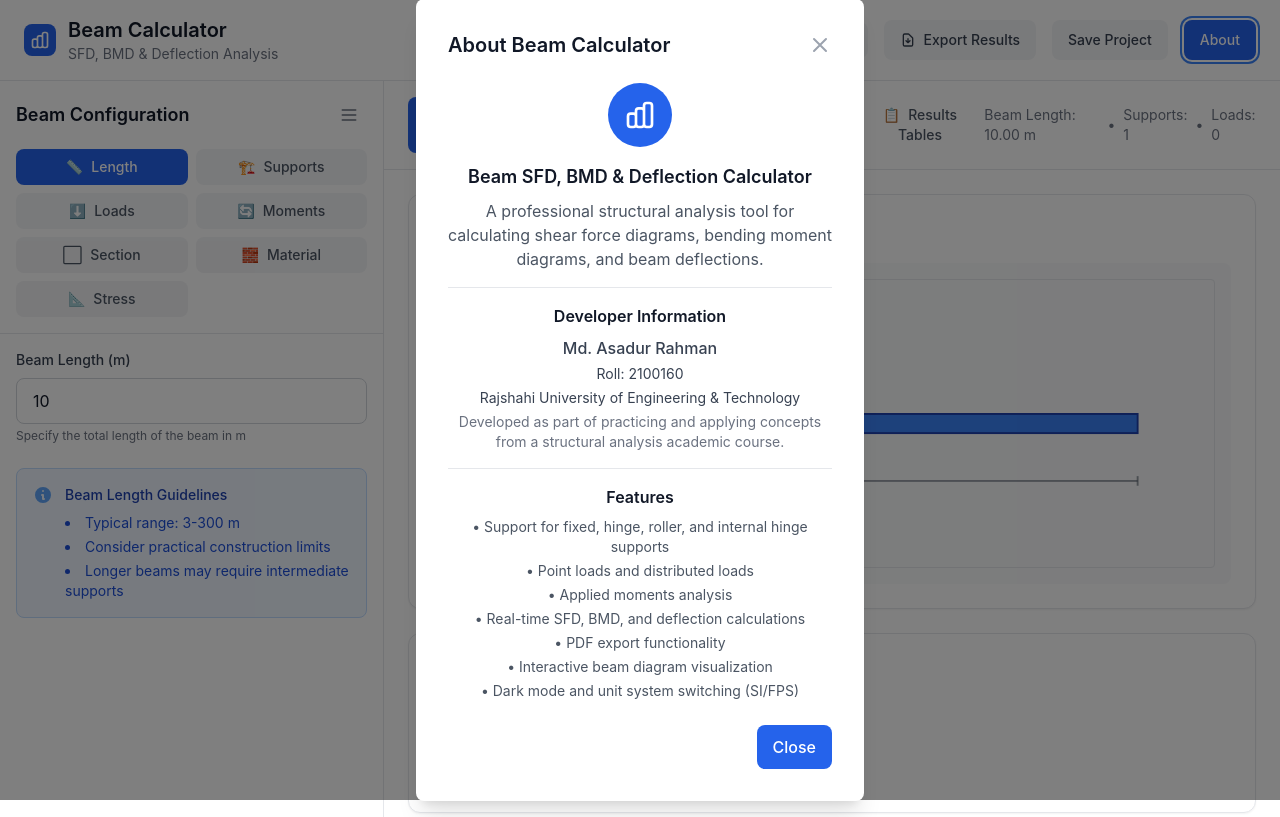
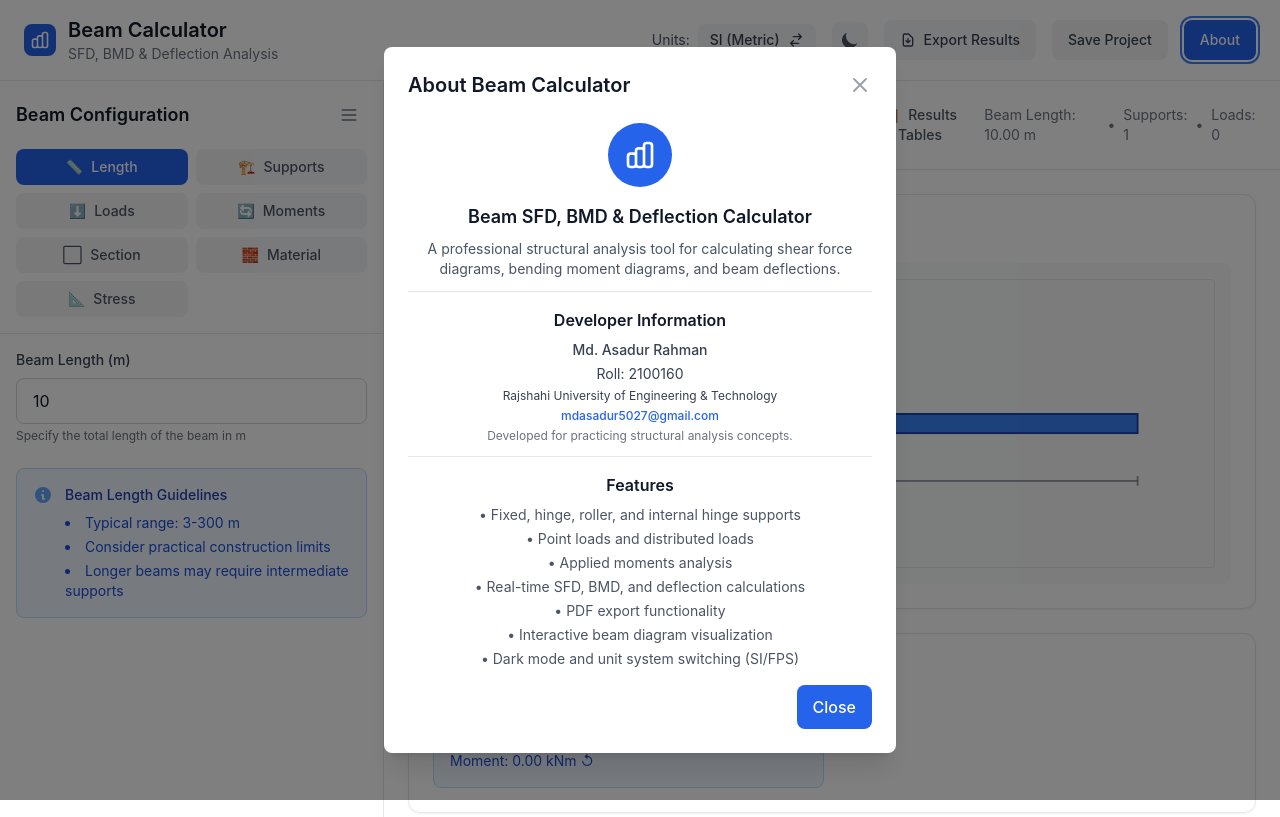
Before and after one commit to asadurahman2001/beam-calculator-v3.0.1, a React (Create React App) app: page / in a window 1280 px wide. Both pictures are taken after a click on the button "About". Built offline with nearby package versions, Linux system fonts and the light colour scheme.

Commit message:
Reduce About Modal Height and Add Email

```diff
--- a/src/components/AboutModal.js
+++ b/src/components/AboutModal.js
@@ -3,7 +3,7 @@ import React from 'react';
 const AboutModal = ({ onClose }) => {
   return (
     <div className="fixed inset-0 bg-black bg-opacity-50 flex items-center justify-center z-50">
-      <div className="bg-white dark:bg-gray-800 rounded-lg p-8 max-w-md w-full mx-4 shadow-xl">
+      <div className="bg-white dark:bg-gray-800 rounded-lg p-6 max-w-lg w-full mx-4 shadow-xl max-h-[90vh] overflow-y-auto">
         <div className="flex items-center justify-between mb-6">
           <h2 className="text-xl font-semibold text-gray-900 dark:text-white">About Beam Calculator</h2>
           <button
@@ -16,7 +16,7 @@ const AboutModal = ({ onClose }) => {
           </button>
         </div>
 
-        <div className="space-y-4 text-center">
+        <div className="space-y-3 text-center">
           <div className="w-16 h-16 bg-primary-600 rounded-full flex items-center justify-center mx-auto mb-4">
             <svg className="w-8 h-8 text-white" fill="none" stroke="currentColor" viewBox="0 0 24 24">
               <path strokeLinecap="round" strokeLinejoin="round" strokeWidth={2} d="M9 19v-6a2 2 0 00-2-2H5a2 2 0 00-2 2v6a2 2 0 002 2h2a2 2 0 002-2zm0 0V9a2 2 0 012-2h2a2 2 0 012 2v10m-6 0a2 2 0 002 2h2a2 2 0 002-2m0 0V5a2 2 0 012-2h2a2 2 0 012 2v14a2 2 0 01-2 2h-2a2 2 0 01-2-2z" />
@@ -25,7 +25,7 @@ const AboutModal = ({ onClose }) => {
 
           <div>
             <h3 className="text-lg font-semibold text-gray-900 dark:text-white mb-2">Beam SFD, BMD & Deflection Calculator</h3>
-            <p className="text-gray-600 dark:text-gray-300 mb-4">
+            <p className="text-gray-600 dark:text-gray-300 mb-3 text-sm">
               A professional structural analysis tool for calculating shear force diagrams,
               bending moment diagrams, and beam deflections.
             </p>
@@ -33,12 +33,15 @@ const AboutModal = ({ onClose }) => {
 
           <div className="border-t border-gray-200 dark:border-gray-700 pt-4">
             <h4 className="font-semibold text-gray-900 dark:text-white mb-2">Developer Information</h4>
-            <div className="space-y-1 text-gray-700 dark:text-gray-300">
+            <div className="space-y-1 text-gray-700 dark:text-gray-300 text-sm">
               <p className="font-medium">Md. Asadur Rahman</p>
               <p className="text-sm">Roll: 2100160</p>
-              <p className="text-sm">Rajshahi University of Engineering & Technology</p>
-              <p className="text-sm text-gray-500 dark:text-gray-400 mt-3">
-                Developed as part of practicing and applying concepts from a structural analysis academic course.
+              <p className="text-xs">Rajshahi University of Engineering & Technology</p>
+              <p className="text-xs text-blue-600 dark:text-blue-400 font-medium">
+                mdasadur5027@gmail.com
+              </p>
+              <p className="text-xs text-gray-500 dark:text-gray-400 mt-2">
+                Developed for practicing structural analysis concepts.
               </p>
             </div>
           </div>
@@ -46,7 +49,7 @@ const AboutModal = ({ onClose }) => {
           <div className="border-t border-gray-200 dark:border-gray-700 pt-4">
             <h4 className="font-semibold text-gray-900 dark:text-white mb-2">Features</h4>
             <ul className="text-sm text-gray-600 dark:text-gray-300 space-y-1">
-              <li>• Support for fixed, hinge, roller, and internal hinge supports</li>
+              <li>• Fixed, hinge, roller, and internal hinge supports</li>
               <li>• Point loads and distributed loads</li>
               <li>• Applied moments analysis</li>
               <li>• Real-time SFD, BMD, and deflection calculations</li>
@@ -57,7 +60,7 @@ const AboutModal = ({ onClose }) => {
           </div>
         </div>
 
-        <div className="mt-6 flex justify-end">
+        <div className="mt-4 flex justify-end">
           <button
             onClick={onClose}
             className="btn-primary"
```
